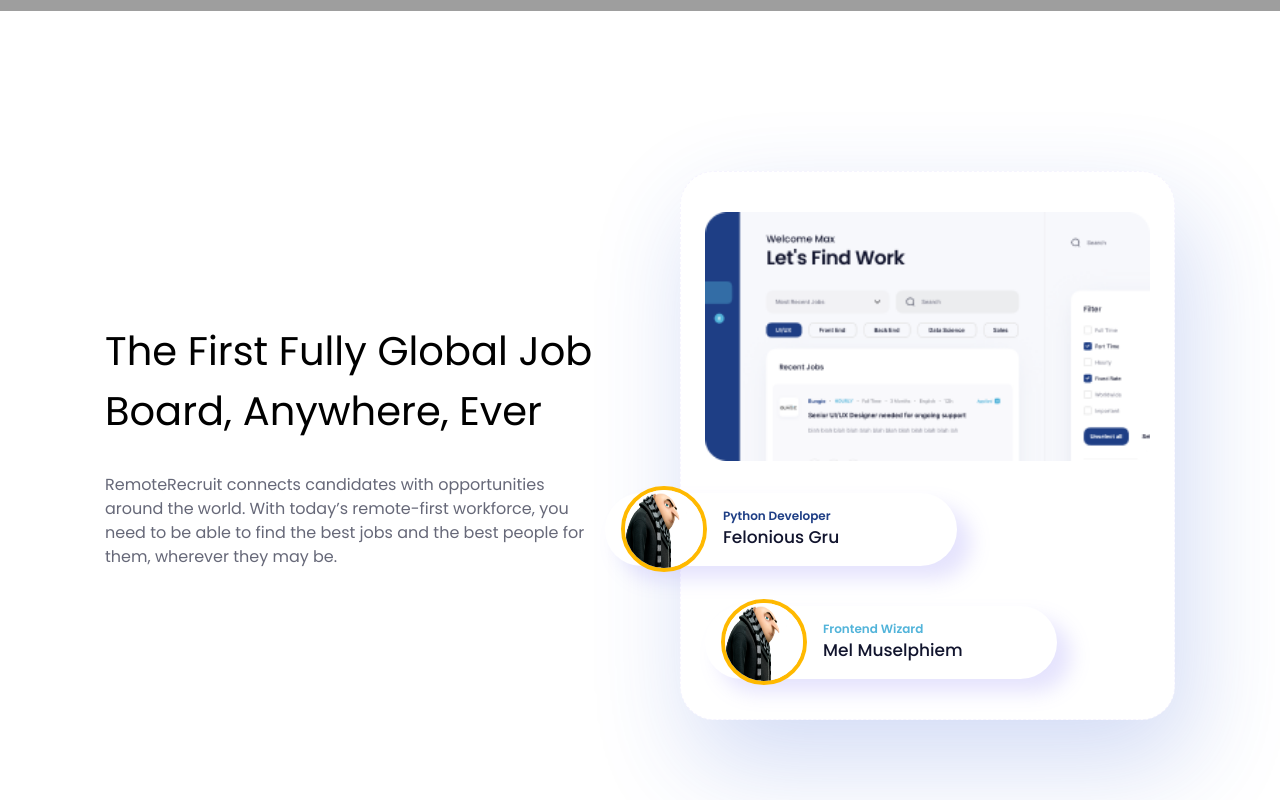
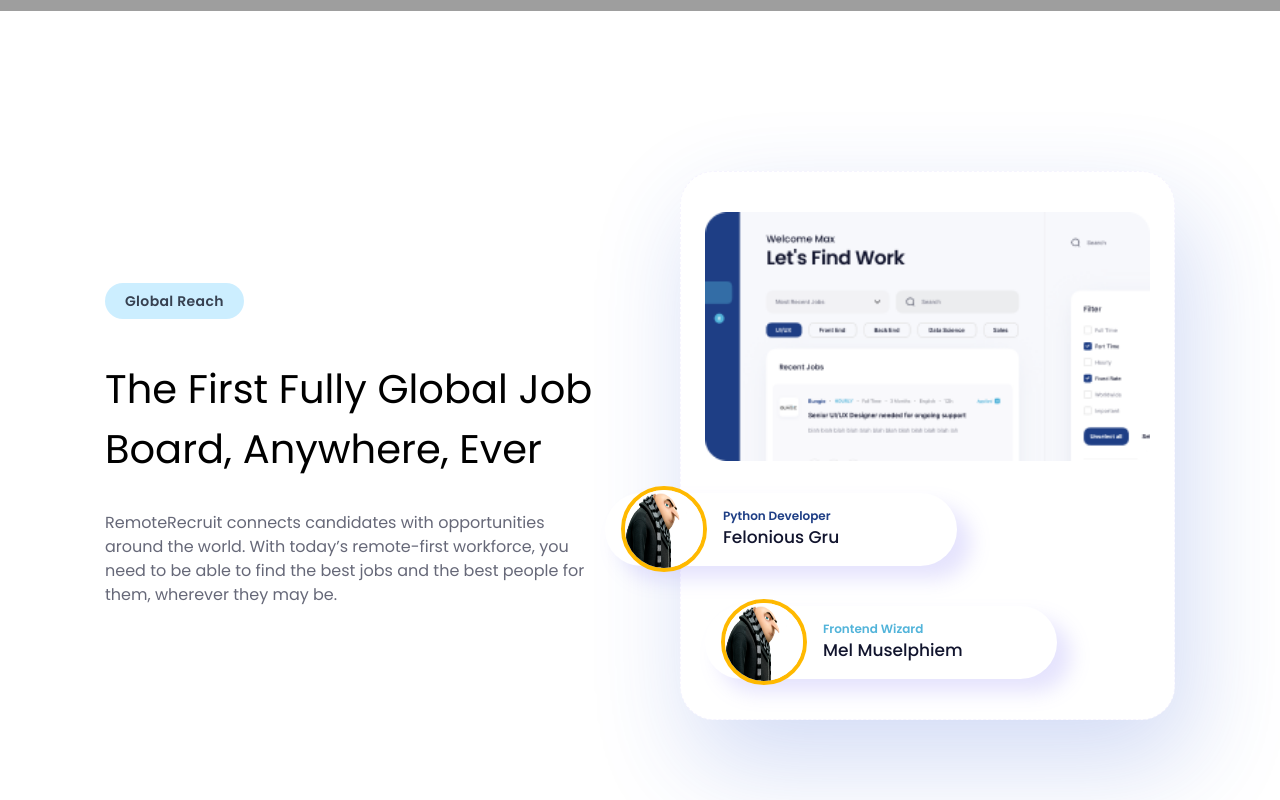
Before and after one commit to smbmunna/remote-recruit, a React (Vite) app: page / in a window 1280 px wide. Shown: the part 789-1589 px from the top of the page. Built offline with nearby package versions, Linux system fonts and the light colour scheme; grey boxes are pictures that could not be loaded.

Commit message:
reusable badge added.

```diff
--- a/src/components/Global.jsx
+++ b/src/components/Global.jsx
@@ -1,4 +1,5 @@
 import letsFind from "../assets/lets_find_rectangle.png";
+import Badge from "./reusables/Badge";
 import GruCard from "./reusables/GruCard";
 import GruCardLight from "./reusables/GruCardLight";
 
@@ -6,6 +7,9 @@ export default function Global() {
   return (
     <div className="flex w-[1070px] mx-auto mt-40 items-center gap-20 mb-20">
       <div className="w-1/2">
+        <div className="mb-10">
+          <Badge text="Global Reach" />
+        </div>
         <h2 className="text-[40px]">
           The First Fully Global Job Board, Anywhere, Ever
         </h2>
--- a/src/components/reusables/Badge.jsx
+++ b/src/components/reusables/Badge.jsx
@@ -1,9 +1,7 @@
-
-export default function Badge(){
-
-    return (
-        <div>
-
-        </div>
-    )
+export default function Badge({text}) {
+  return (
+    <span className="inline-block bg-[#CCEEFF] text-[#374151] text-sm font-semibold px-5 py-2 rounded-full tracking-wide">
+      {text}
+    </span>
+  );
 }
```
